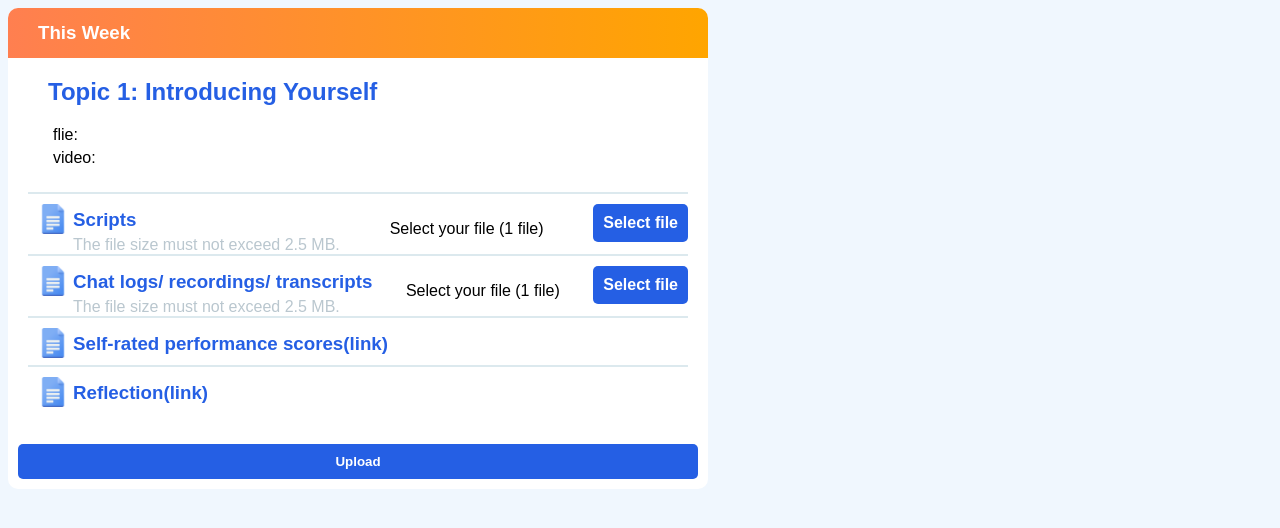
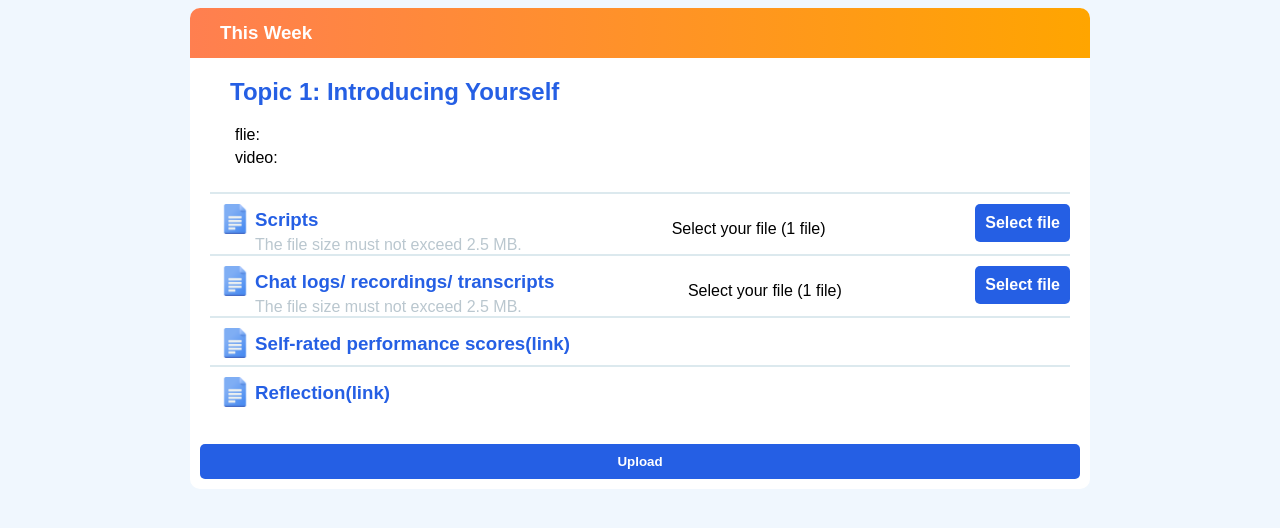
Before and after one commit to Kamonchanok-Tham/download-files-English-with-AI, a plain HTML site: page components/Phase2.html in a window 1280 px wide. Drawn offline with Linux system fonts and the light colour scheme.

Commit message:
edit ui of phase 2

```diff
--- a/components/Phase2.html
+++ b/components/Phase2.html
@@ -11,6 +11,9 @@
 
 <body>
     <div class="page">
+        <div class="fx">
+
+
             <div class="container">
                 <div class="bg-1">
                     <h3>This Week</h3>
@@ -35,7 +38,8 @@
                         </span>
                         <label>
                             Select file
-                        <input type="file" id="fileScript" hidden accept=".pdf,.docx,.doc" onchange="showFileNameTwoFiles('fileScript','fileNameScript')">
+                            <input type="file" id="fileScript" hidden accept=".pdf,.docx,.doc"
+                                onchange="showFileNameTwoFiles('fileScript','fileNameScript')">
                         </label>
                     </div>
                     <hr>
@@ -52,7 +56,8 @@
                         </span>
                         <label>
                             Select file
-                        <input type="file" id="fileChat" hidden accept=".pdf,.jpg,.jpeg,.png" onchange="showFileNameTwoFiles('fileChat','fileNameChat')">
+                            <input type="file" id="fileChat" hidden accept=".pdf,.jpg,.jpeg,.png"
+                                onchange="showFileNameTwoFiles('fileChat','fileNameChat')">
                         </label>
 
                     </div>
@@ -72,6 +77,7 @@
                     </div>
                 </div>
                 <button onclick="uploadPhase2()">Upload</button>
+            </div>
         </div>
 
     </div>
--- a/style/Phase2.css
+++ b/style/Phase2.css
@@ -45,7 +45,7 @@ label:hover{
 .container{
     border-radius: 10px;
     width: 90%;
-    max-width: 700px;
+    max-width: 900px;
     background-color: white;
     display: flex;
     flex-direction: column;
@@ -128,6 +128,7 @@ label:hover{
 }
 .fx{
     display: flex;
+    justify-content: center;
 }
 
 .page {
```
Lines whose indentation alone changed are shown as unchanged.
